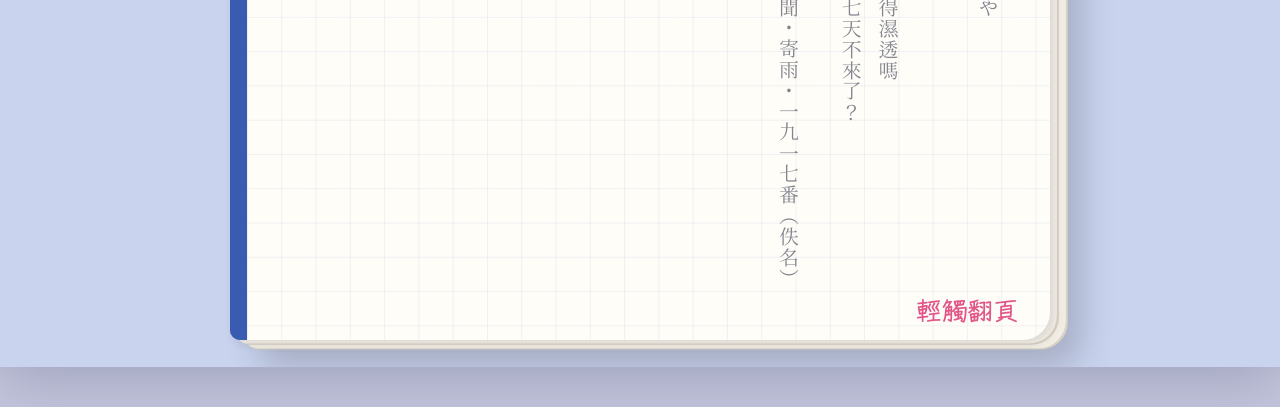
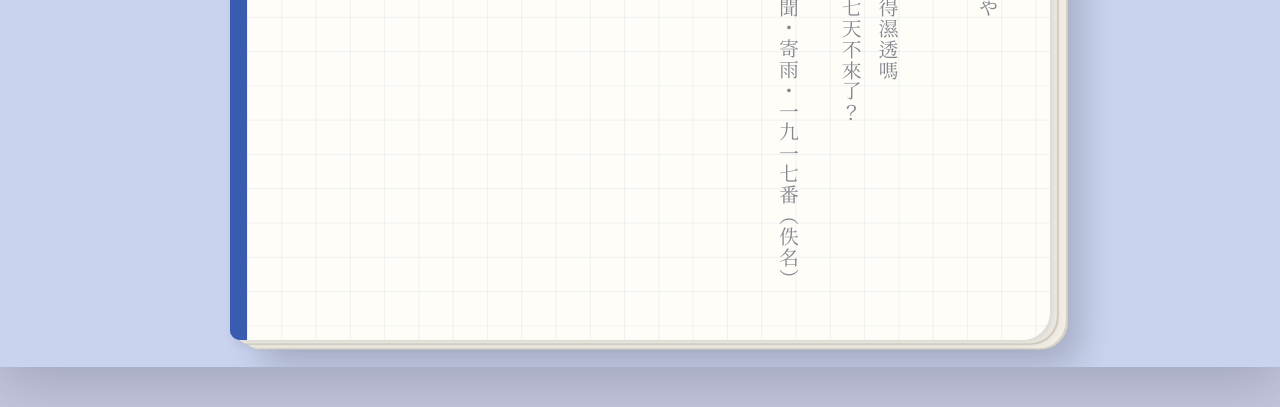
Before and after one commit to Joan1569/blg, a plain HTML site: page index.html in a window 1280 px wide. Shown: the part 393-800 px from the top of the page. Drawn offline with Linux system fonts and the light colour scheme; a web font is replaced by a local one.

Commit message:
Remove tap hint from title page
Co-Authored-By: Claude Opus 5.5 <noreply@anthropic.com>
Claude-Session: https://claude.ai/code/session_01XsvFgFK4x8hky9iQiNBAVi

```diff
--- a/index.html
+++ b/index.html
@@ -472,7 +472,6 @@
           <p class="src gap">——『万葉集』巻第十・春相聞・寄雨・一九一七番（佚名）</p>
         </div>
       </div>
-      <div class="tapnext">輕觸翻頁</div>
     </div>
   </div>
 
```
